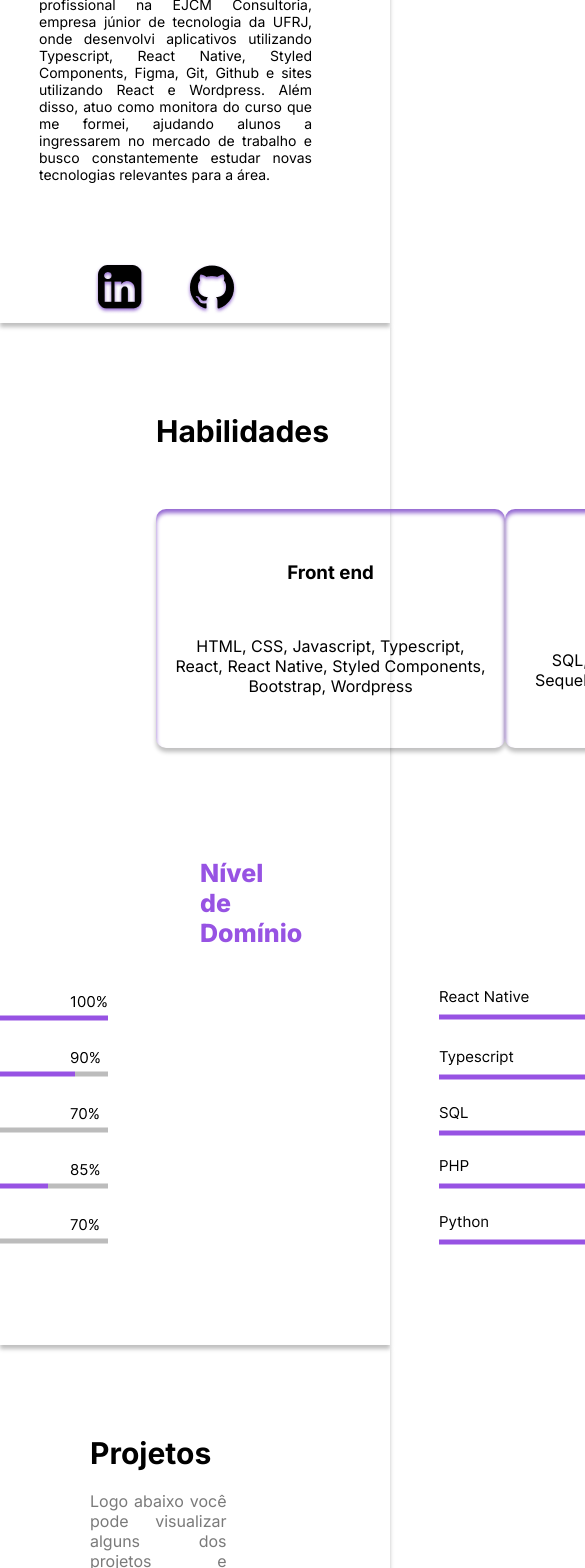
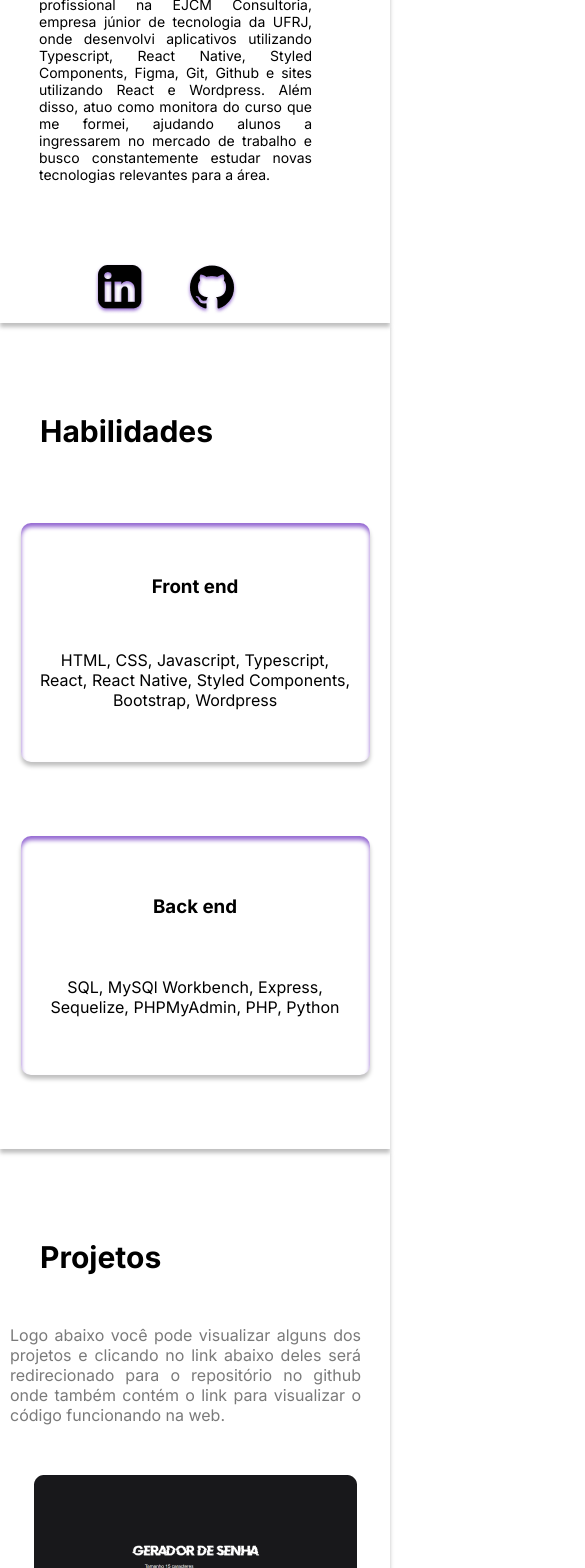
Before and after one commit to letdayy/portfolio, a Next.js app: page / in a window 390 px wide. Shown: the part 432-2000 px from the top of the page, 585 px wide, since content can reach past the window. Built offline with nearby package versions, Linux system fonts and the light colour scheme.

Commit message:
bugfix: conserto da responsividade das páginas sobre habilidades e projetos

```diff
--- a/src/app/Global/style.tsx
+++ b/src/app/Global/style.tsx
@@ -1,23 +1,33 @@
 import { styled } from "styled-components";
 
 export const ColorPurple = styled.span`
-    color: #9468D2;
-`
+  color: #9468d2;
+`;
 
 export const Section = styled.section`
-    box-shadow: 0px 4px 4px 0px rgba(0, 0, 0, 0.25);
-    min-height: 80vh;
-    width: 100%;
+  box-shadow: 0px 4px 4px 0px rgba(0, 0, 0, 0.25);
+  min-height: 80vh;
+  width: 100%;
 `;
 
 export const Title = styled.h2`
-    padding: 90px 0 20px 90px;
-    font-size: 30px;
-`
+  padding: 90px 0 20px 90px;
+  font-size: 30px;
+
+  @media (max-width: 768px) {
+    padding: 90px 0 0 40px;
+  }
+`;
 
 export const Description = styled.p`
   padding: 0 0 30px 90px;
   width: 35%;
   text-align: justify;
-  color: #7A7A7A;
+  color: #7a7a7a;
+
+  @media (max-width: 768px) {
+    padding: 0 0 0 1rem;
+    padding: 50px 0 50px 10px;
+    width: 90%;
+  }
 `;
--- a/src/app/pages/AboutMe/index.tsx
+++ b/src/app/pages/AboutMe/index.tsx
@@ -41,6 +41,10 @@ const ProfilePrincipal = styled.div`
   display: flex;
   align-items: center;
   justify-content: center;
+
+  @media (max-width: 768px) {
+    display: none;
+  }
 `;
 
 const ImageProfile = styled.img`
--- a/src/app/pages/Habilities/index.tsx
+++ b/src/app/pages/Habilities/index.tsx
@@ -17,6 +17,13 @@ const Containers = styled.div`
     display: flex;
     justify-content: space-evenly;
     padding-top: 40px;
+
+    @media (max-width: 768px) {
+    flex-direction: column;
+    align-items: center;
+    height: 700px;
+    padding-top: 0;
+  }
 `
 
 const Text = styled.p`
@@ -29,12 +36,20 @@ const TertiaryTitle = styled.p`
     font-size: 25px;
     font-weight: 800;
     padding: 110px 110px 40px 200px;
+
+    @media (max-width: 768px) {
+    display: none;
+}
 `
 
 const ContainerImage = styled.div`
     display: flex;
     justify-content: center;
     padding-bottom: 100px;
+
+    @media (max-width: 768px) {
+    display: none;
+  }
 `
 
 
--- a/src/app/pages/Projects/index.tsx
+++ b/src/app/pages/Projects/index.tsx
@@ -6,6 +6,11 @@ const ContainerImage = styled.div`
   display: flex;
   justify-content: space-evenly;
   padding: 60px 0;
+
+  @media (max-width: 768px) {
+    flex-wrap: wrap;
+    padding: 0;
+  }
 `;
 
 const ProjectImage = styled.a`
@@ -16,6 +21,10 @@ const ProjectImage = styled.a`
     font-size: 18px;
     font-weight: 800;
     padding-top: 1rem;
+  }
+
+  @media (max-width: 768px) {
+    padding: 0 0 2rem 0;
   }
 `;
 
--- a/src/components/Header/index.tsx
+++ b/src/components/Header/index.tsx
@@ -44,13 +44,6 @@ const Button = styled.button`
     cursor: pointer;
 `
 
-export const MobileStyles = styled.div`
-  @media (max-width: 768px) {
-    ${HeaderComponent} {
-
-    }
-  }
-`;
 
 export default function Header() {
     return (
--- a/src/components/Menu/index.tsx
+++ b/src/components/Menu/index.tsx
@@ -24,6 +24,7 @@ const Logo = styled.a`
   width: 40%;
   padding-left: 1.5rem;
   font-family: "Lilita One", cursive;
+  font-size: 30px;
 
   @media (max-width: 768px) {
     width: 100%;
@@ -41,6 +42,7 @@ const MenuToggle = styled.div`
 
   @media (max-width: 768px) {
     display: block;
+    padding-right: 1rem;
   }
 `;
 
```
